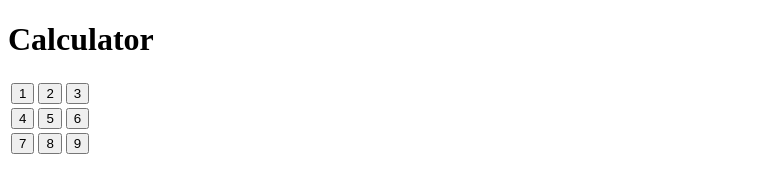
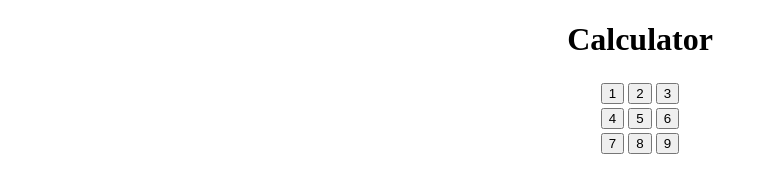
Before and after one commit to Will-Helliwell/calculator, a website: page views/index.html in a window 1280 px wide. Shown: the whole page, without its empty margins (0-767 px from the left). Drawn offline with Linux system fonts and the light colour scheme.

Commit message:
create stylesheet

```diff
--- /dev/null
+++ b/public/css/index.css
@@ -0,0 +1,9 @@
+.title {
+    text-align: center;
+    margin: auto;
+}
+
+.number_pad {
+    text-align: center;
+    margin: auto;
+}
--- a/views/index.html
+++ b/views/index.html
@@ -7,12 +7,15 @@
     <title></title>
     <meta name="description" content="">
     <meta name="viewport" content="width=device-width, initial-scale=1">
-    <!-- <link rel="stylesheet" href=""> -->
+    <link rel="stylesheet" href="../public/css/index.css">
 </head>
 
 <body>
+    <div class="title">
         <h1>Calculator</h1>
-    <table id="number_pad">
+    </div>
+    <div class="calculator">
+        <table class="number_pad">
             <tr>
                 <td><button class="number" id="1">1</button></td>
                 <td><button class="number" id="2">2</button></td>
@@ -29,6 +32,8 @@
                 <td><button class="number" id="9">9</button></td>
             </tr>
         </table>
+    </div>
+
 
     <!-- <script src="" async defer></script> -->
 </body>
```
Lines whose indentation alone changed are shown as unchanged.
